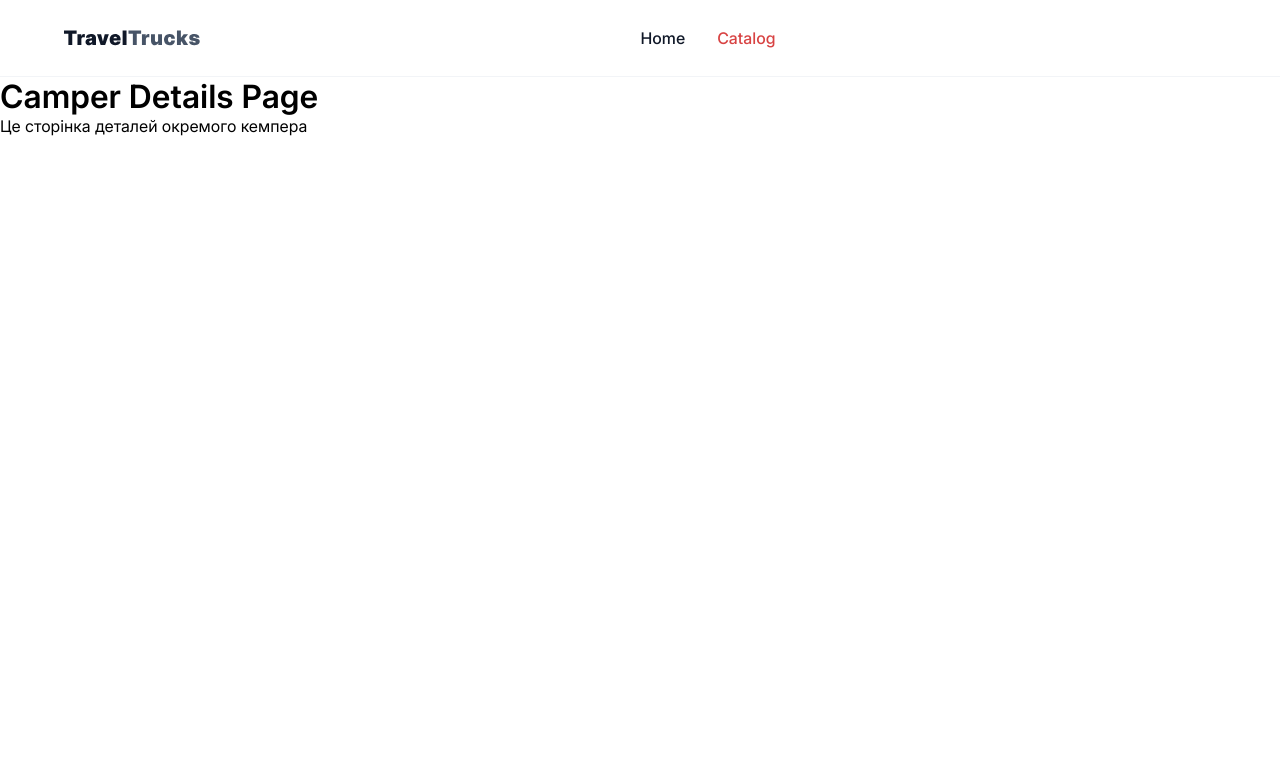
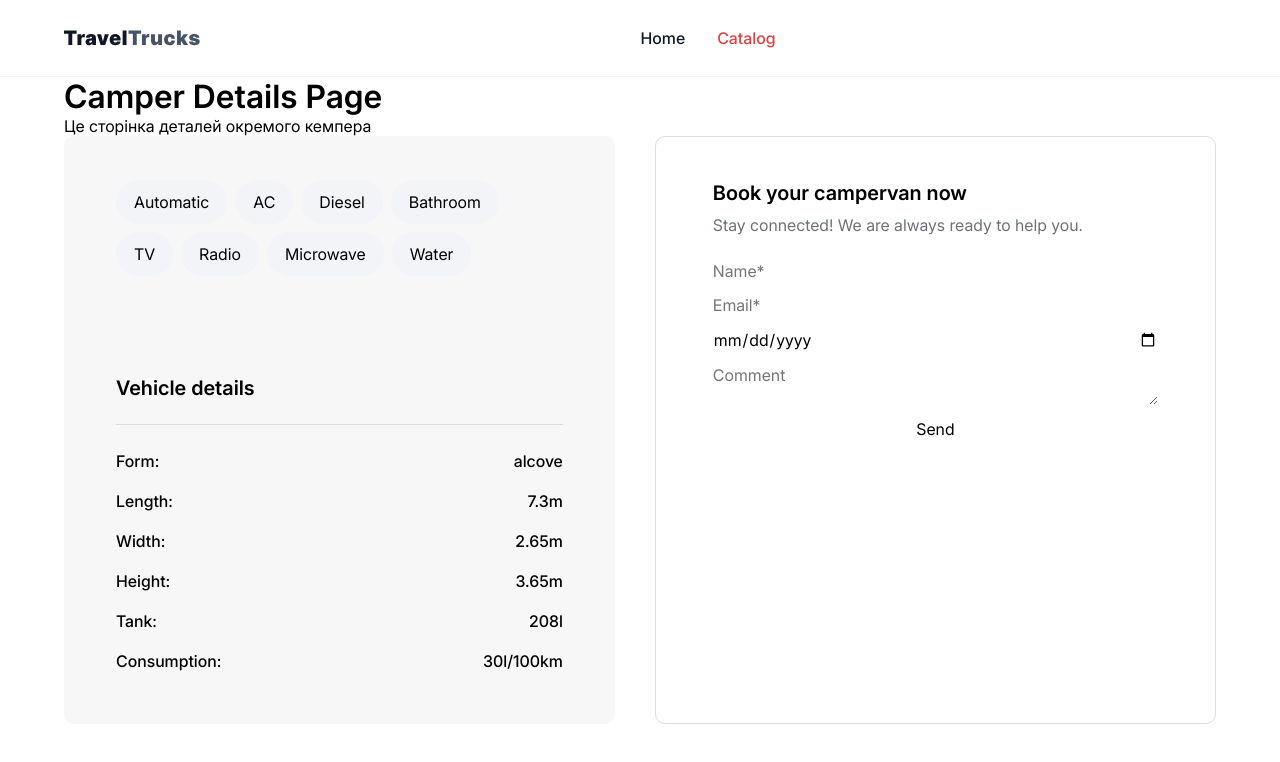
Before and after one commit to NataliiaTur/Travel-Trucks, a React (Vite) app: page /catalog/1 in a window 1280 px wide. Shown: the top 762 px of the page. Built offline with nearby package versions, Linux system fonts and the light colour scheme.

Commit message:
added components features, featureList, bookingform(without styles)

```diff
--- /dev/null
+++ b/src/components/BookingForm/BookingForm.jsx
@@ -0,0 +1,75 @@
+import { useState } from "react";
+import css from "./BookingForm.module.css";
+
+function BookingForm({ camperId, onSubmit }) {
+  const [formData, setFormData] = useState({
+    name: "",
+    email: "",
+    bookingDate: "",
+    comment: "",
+  });
+
+  const handleChange = (e) => {
+    const { name, value } = e.target;
+    setFormData((prev) => ({
+      ...prev,
+      [name]: value,
+    }));
+  };
+
+  const handleSubmit = (e) => {
+    e.preventDefault();
+
+    onSubmit(formData);
+  };
+
+  return (
+    <div className={css.featureForm}>
+      <h3 className={css.featureFormTitle}>Book your campervan now</h3>
+      <p className={css.featureFormText}>
+        Stay connected! We are always ready to help you.
+      </p>
+
+      <form className={css.featureFormField} onSubmit={handleSubmit}>
+        <input
+          type="text"
+          text
+          name="name"
+          placeholder="Name*"
+          value={formData.name}
+          onChange={handleChange}
+          required
+        />
+
+        <input
+          type="email"
+          name="email"
+          placeholder="Email*"
+          value={formData.email}
+          onChange={handleChange}
+          required
+        />
+
+        <input
+          type="date"
+          name="bookingDate"
+          placeholder="Booking date*"
+          value={formData.bookingDate}
+          onChange={handleChange}
+          required
+        />
+
+        <textarea
+          name="comment"
+          placeholder="Comment"
+          value={formData.comment}
+          onChange={handleChange}
+        />
+
+        <button type="submit">Send</button>
+      </form>
+    </div>
+  );
+}
+
+export default BookingForm;
--- /dev/null
+++ b/src/components/BookingForm/BookingForm.module.css
@@ -0,0 +1,28 @@
+.featureForm {
+  border: 1px solid #dadde1;
+  border-radius: 10px;
+  padding: 44px 57px;
+  width: 641px;
+  height: 588px;
+}
+
+.featureFormTitle {
+  font-weight: 600;
+  font-size: 20px;
+  line-height: 120%;
+  margin-bottom: 8px;
+}
+
+.featureFormText {
+  font-weight: 400;
+  font-size: 16px;
+  line-height: 150%;
+  color: #6c717b;
+  margin-bottom: 24px;
+}
+
+.featureFormField {
+  display: flex;
+  flex-direction: column;
+  gap: 14px;
+}
--- /dev/null
+++ b/src/components/FeatureList/FeatureList.jsx
@@ -0,0 +1,42 @@
+import css from "./FeatureList.module.css";
+
+function FeatureList({ camper }) {
+  if (!camper) return null;
+
+  const features = [
+    {
+      key: "transmission",
+      label: camper.transmission === "automatic" ? "Automatic" : "Manual",
+      show: !!camper.transmission,
+    },
+    { key: "AC", label: "AC", show: camper.AC },
+    {
+      key: "engine",
+      label: camper.engine === "petrol" ? "Petrol" : "Diesel",
+      show: !!camper.engine,
+    },
+    { key: "bathroom", label: "Bathroom", show: camper.bathroom },
+    { key: "kitchen", label: "Kitchen", show: camper.kitchen },
+    { key: "TV", label: "TV", show: camper.TV },
+    { key: "radio", label: "Radio", show: camper.radio },
+    { key: "refrigerator", label: "Refrigerator", show: camper.refrigerator },
+    { key: "microwave", label: "Microwave", show: camper.microwave },
+    { key: "gas", label: "Gas", show: camper.gas },
+    { key: "water", label: "Water", show: camper.water },
+  ];
+
+  const availableFeatures = features.filter((feature) => feature.show);
+
+  return (
+    <div className={css.featureList}>
+      {availableFeatures.map((feature) => (
+        <div key={feature.key} className={css.featureItem}>
+          {/* Тут буде іконка */}
+          <span>{feature.label}</span>
+        </div>
+      ))}
+    </div>
+  );
+}
+
+export default FeatureList;
--- /dev/null
+++ b/src/components/FeatureList/FeatureList.module.css
@@ -0,0 +1,14 @@
+.featureList {
+  display: flex;
+  flex-wrap: wrap;
+  gap: 8px;
+  margin-bottom: 100px;
+}
+
+.featureItem {
+  display: flex;
+  align-items: center;
+  padding: 12px 18px;
+  background-color: #f2f4f7;
+  border-radius: 100px;
+}
--- /dev/null
+++ b/src/components/Features/Features.jsx
@@ -0,0 +1,52 @@
+// src/components/Features/Features.jsx
+import FeatureList from "../FeatureList/FeatureList";
+import BookingForm from "../BookingForm/BookingForm";
+import css from "./Features.module.css";
+
+function Features({ camper, onBookingSubmit }) {
+  if (!camper) return null;
+
+  return (
+    <div className={css.feature}>
+      {/* Лівий блок з зручностями та деталями */}
+      <div className={css.featureDetails}>
+        {/* Список зручностей */}
+        <FeatureList camper={camper} />
+
+        {/* Vehicle details */}
+        <h4 className={css.featuresTitle}>Vehicle details</h4>
+        <div className={css.featureVehicleDetails}>
+          <div>
+            <span>Form: </span>
+            <span>{camper.form}</span>
+          </div>
+          <div>
+            <span>Length: </span>
+            <span>{camper.length}</span>
+          </div>
+          <div>
+            <span>Width: </span>
+            <span>{camper.width}</span>
+          </div>
+          <div>
+            <span>Height: </span>
+            <span>{camper.height}</span>
+          </div>
+          <div>
+            <span>Tank: </span>
+            <span>{camper.tank}</span>
+          </div>
+          <div>
+            <span>Consumption: </span>
+            <span>{camper.consumption}</span>
+          </div>
+        </div>
+      </div>
+
+      {/* Правий блок з формою */}
+      <BookingForm camperId={camper.id} onSubmit={onBookingSubmit} />
+    </div>
+  );
+}
+
+export default Features;
--- /dev/null
+++ b/src/components/Features/Features.module.css
@@ -0,0 +1,37 @@
+.feature {
+  display: flex;
+  gap: 40px;
+}
+
+.featureDetails {
+  background-color: #f7f7f7;
+  border-radius: 10px;
+  padding: 44px 52px;
+  width: 631px;
+  height: 588px;
+}
+
+.featuresTitle {
+  font-weight: 600;
+  font-size: 20px;
+  line-height: 120%;
+  margin-bottom: 24px;
+}
+
+.featureVehicleDetails {
+  border-top: 1px solid #dadde1;
+  padding-top: 24px;
+  font-weight: 500;
+  font-size: 16px;
+  line-height: 150%;
+  text-align: center;
+
+  display: flex;
+  flex-direction: column;
+  gap: 16px;
+}
+
+.featureVehicleDetails div {
+  display: flex;
+  justify-content: space-between;
+}
--- a/src/pages/CamperDetailsPage/CamperDetailsPage.jsx
+++ b/src/pages/CamperDetailsPage/CamperDetailsPage.jsx
@@ -1,8 +1,39 @@
+import Features from "../../components/Features/Features.jsx";
+
 function CamperDetailsPage() {
+  // Тестові дані з вашого прикладу
+  const testCamper = {
+    id: "1",
+    name: "Road Bear C 23-25",
+    form: "alcove",
+    length: "7.3m",
+    width: "2.65m",
+    height: "3.65m",
+    tank: "208l",
+    consumption: "30l/100km",
+    transmission: "automatic",
+    engine: "diesel",
+    AC: true,
+    bathroom: true,
+    kitchen: false,
+    TV: true,
+    radio: true,
+    refrigerator: false,
+    microwave: true,
+    gas: false,
+    water: true,
+  };
+
+  const handleBookingSubmit = (formData) => {
+    console.log("Booking data:", formData);
+  };
   return (
     <div>
-      <h1>Camper Details Page</h1>
-      <p>Це сторінка деталей окремого кемпера</p>
+      <div className="container">
+        <h1>Camper Details Page</h1>
+        <p>Це сторінка деталей окремого кемпера</p>
+        <Features camper={testCamper} onBookingSubmit={handleBookingSubmit} />
+      </div>
     </div>
   );
 }
--- a/src/pages/HomePage/HomePage.jsx
+++ b/src/pages/HomePage/HomePage.jsx
@@ -1,8 +1,15 @@
 import React from "react";
 import { Button } from "../../components/common/Button/Button.jsx";
 import css from "./HomePage.module.css";
+import { useNavigate } from "react-router-dom";
 
 function HomePage() {
+  const navigate = useNavigate();
+
+  const handleNavigate = () => {
+    navigate("/catalog");
+  };
+
   return (
     <div className={css.home}>
       <div className="container">
@@ -10,7 +17,9 @@ function HomePage() {
         <p className={css.homeText}>
           You can find everything you want in our catalog
         </p>
-        <Button className={css.homeButton}>View Now</Button>
+        <Button className={css.homeButton} onClick={handleNavigate}>
+          View Now
+        </Button>
       </div>
     </div>
   );
```
